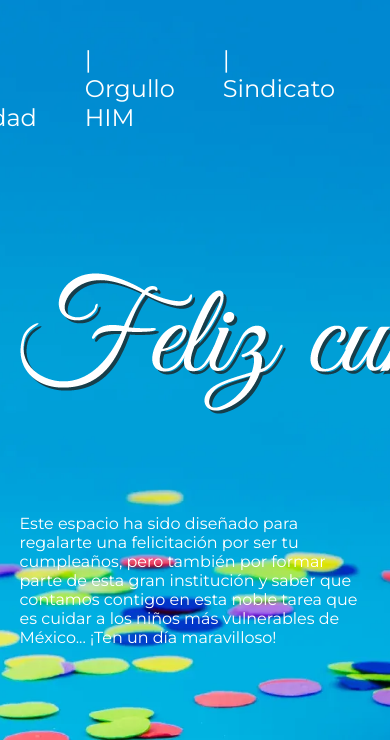
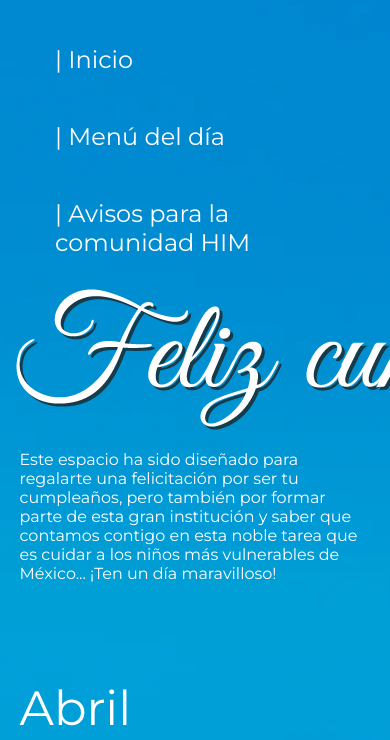
Before and after one commit to ricardoggz/intranet, a plain HTML site: page index.html in a window 390 px wide. Shown: the part 101-841 px from the top of the page. Drawn offline with Linux system fonts and the light colour scheme.

Commit message:
se agregan los avisos de la direccion

```diff
--- a/index.css
+++ b/index.css
@@ -182,4 +182,14 @@ p{
     .calendar{
         width:90%;
     }
+    .menuOptions ul{
+        flex-direction: column;
+    }
+    .calendarWrapper{
+        height:100%;
+    }
+    .letters{
+        margin:0;
+        padding: 1rem;
+    }
 }
--- a/index.html
+++ b/index.html
@@ -22,27 +22,38 @@
         </header>
         <nav class="menuOptions">
             <ul>
-                <li>| Inicio</li>
+                <li>
+                    <a href="./index.html">
+                        | Inicio
+                    </a>
+                </li>
                 <li id="openMenuModal">
                     | Menú del día
                 </li>
-                <li>| Avisos para la comunidad HIM</li>
                 <li>
+                    <a
+                        href="https://archivos.him.edu.mx/graficos/intranet/avisos.pdf"
+                        target="_blank"
+                    >
+                        | Avisos para la comunidad HIM
+                    </a>
+                </li>
+                <!--<li>
                     <a
                         href="./orgullo-him.html"
                         target="_blank"
                     >
                     | Orgullo HIM
                     </a>
-                </li>
-                <li>
+                </li>-->
+                <!--<li>
                     <a
                     href="./sindicato.html"
                     target="_blank"
                     >
                         | Sindicato
                     </a>
-                </li>
+                </li>-->
             </ul>
         </nav>
         <div class="letters">
```
